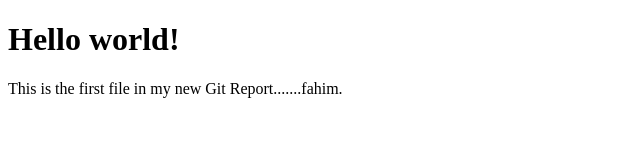
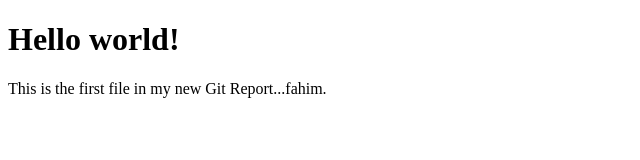
Before and after one commit to Tan-veerr/First-Project, a plain HTML site: page index.html in a window 1280 px wide. Shown: the full height of the page, 0-640 px from the left. Drawn offline with Linux system fonts and the light colour scheme.

Commit message:
Update index.html

```diff
--- a/index.html
+++ b/index.html
@@ -6,7 +6,7 @@
 <body>
 
 <h1>Hello world!</h1>
-<p>This is the first file in my new Git Report.......fahim.</p>
+<p>This is the first file in my new Git Report...fahim.</p>
 
 </body>
 </html>
```
